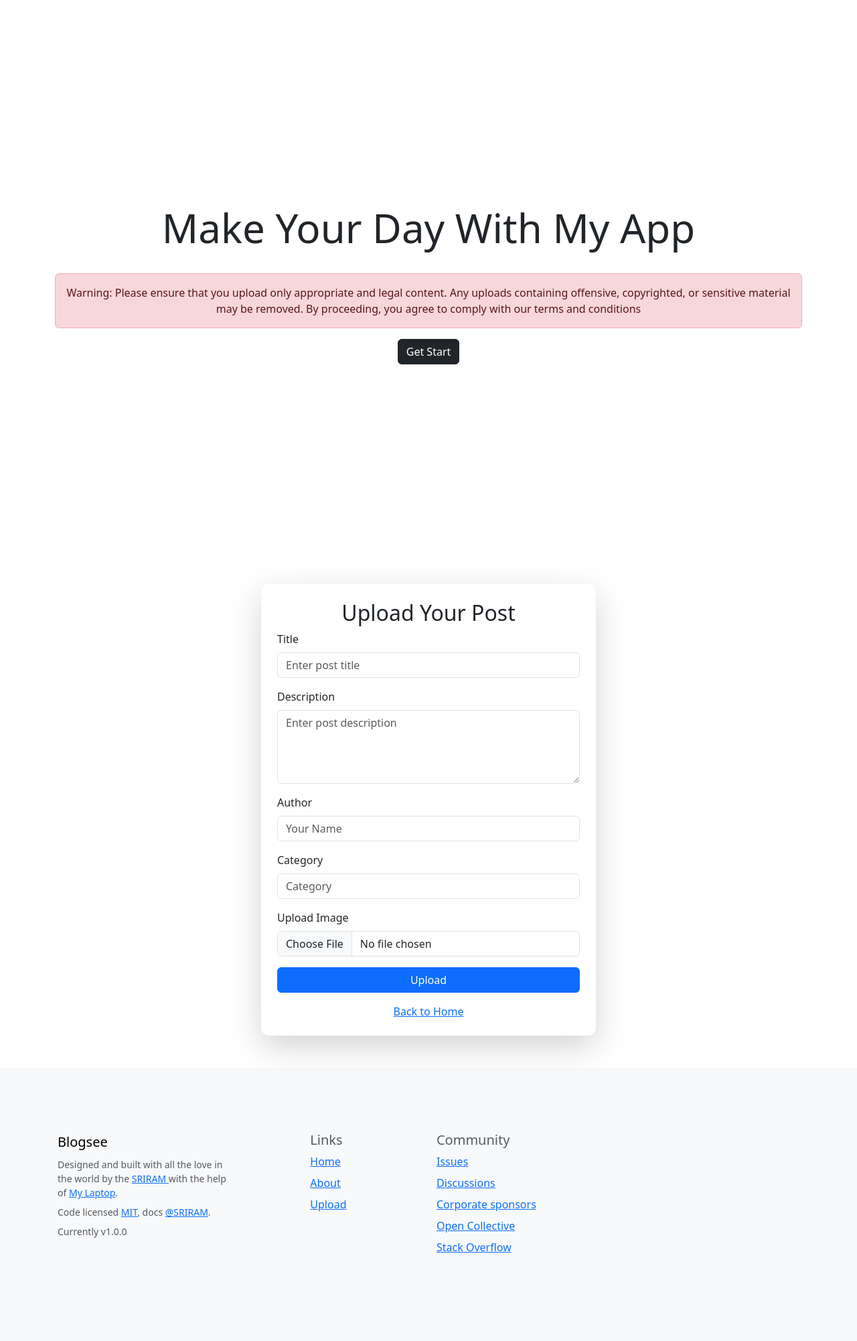
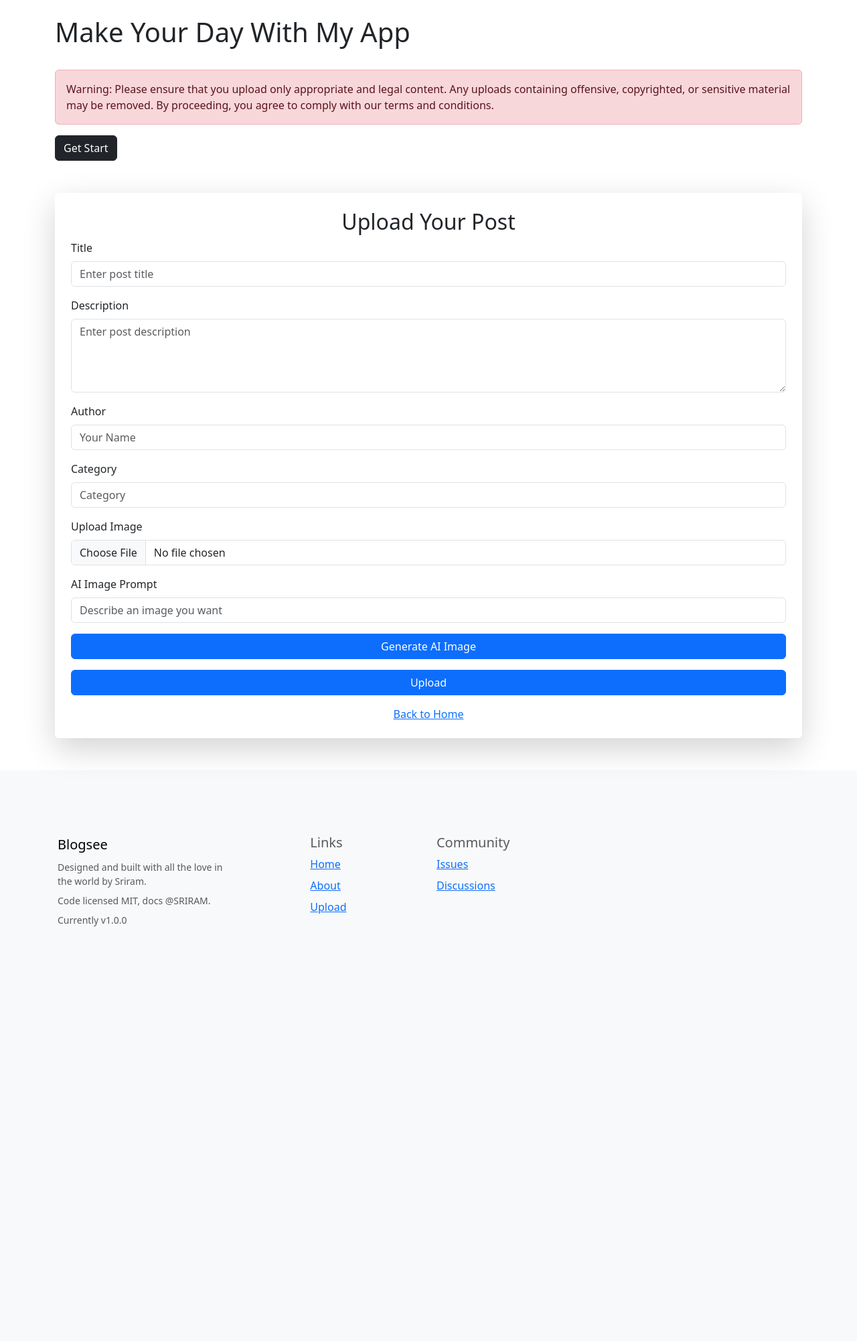
Before and after one commit to sriram-65/pyblog, a Flask app: page /uploadge in a window 1280 px wide. Shown: the part 56-2058 px from the top of the page at 67% size. After the commit the page ends 1439 px from the top, so only its background shows below. Run offline with Flask 3, Linux system fonts and the light colour scheme; some libraries are stand-ins or nearby versions.

Commit message:
Update upload.html

```diff
--- a/templates/upload.html
+++ b/templates/upload.html
@@ -26,32 +26,28 @@
               <li class="nav-item me-5">
                 <a class="nav-link" href="#">Upload</a>
               </li>
-
             </ul>
             <form class="d-flex" role="search" method="GET" action="/search">
               <input class="form-control me-3" name="query"  type="search" required placeholder="Search" aria-label="Search">
               <button class="btn btn-outline-success" type="submit" id="search">Search</button>
             </form>
-
-
           </div>
         </div>
       </nav>
+
+
       <br>
       <section id="home">
-
         <div class="container">
-
           <h1 class="text-capitalize">Make Your Day with My App</h1>
           <br>
-           <div class="alert alert-danger" role="alert">
-            Warning: Please ensure that you upload only appropriate and legal content. Any uploads containing offensive, copyrighted, or sensitive material may be removed. By proceeding, you agree to comply with our terms and conditions
-           </div>
-          </p>
-          <button class="btn btn-dark"><a href="#upload" class="text-decoration-none" style="color:white">Get Start </a></button>
-
+          <div class="alert alert-danger" role="alert">
+            Warning: Please ensure that you upload only appropriate and legal content. Any uploads containing offensive, copyrighted, or sensitive material may be removed. By proceeding, you agree to comply with our terms and conditions.
+          </div>
+          <button class="btn btn-dark"><a href="#upload" class="text-decoration-none" style="color:white">Get Start</a></button>
         </div>
       </section>
+
     <section id="upload">
         <div class="container">
             <div class="card p-4 shadow-lg border-0 mt-5">
@@ -74,11 +70,25 @@
                     <label for="description" class="form-label">Category</label>
                     <input type="text" class="form-control" name="cat" id="title" placeholder="Category" required>
                 </div>
+
                     <div class="mb-3">
-                        <label for="file" class="form-label">Upload Image</label>
-                        <input type="file" class="form-control" name="file" id="file" accept="image/*" required>
+                        <label for="file" id="fileInput" class="form-label">Upload Image</label>
+                        <input type="file" class="form-control" name="file" id="file" required>
                     </div>
-                    <button type="submit" class="btn btn-primary w-100">Upload</button>
+
+
+                    <div class="mb-3">
+                        <label for="ai-prompt" class="form-label">AI Image Prompt</label>
+                        <input type="text" class="form-control" id="ai-prompt" placeholder="Describe an image you want" required>
+                    </div>
+
+                    <button type="button" class="btn btn-primary w-100" id="generate-btn">Generate AI Image</button>
+                    <div id="ai-image-container" class="mt-3" style="display:none;">
+                        <h5>Generated Image:</h5>
+                        <img id="ai-image" class="img-fluid" />
+                    </div>
+
+                    <button type="submit" class="btn btn-primary w-100 mt-3">Upload</button>
                 </form>
                 <a href="/" class="d-block text-center mt-3">Back to Home</a>
             </div>
@@ -86,17 +96,17 @@
     </section>
 
 
+
     <footer class="bd-footer py-4 py-md-5 mt-5 bg-body-tertiary">
         <div class="container py-4 py-md-5 px-4 px-md-3 text-body-secondary">
           <div class="row">
             <div class="col-lg-3 mb-3">
               <a class="d-inline-flex align-items-center mb-2 text-body-emphasis text-decoration-none" href="/" aria-label="Bootstrap">
-
                 <span class="fs-5">Blogsee</span>
               </a>
               <ul class="list-unstyled small">
-                <li class="mb-2">Designed and built with all the love in the world by the <a href="#">SRIRAM </a> with the help of <a href="#">My Laptop</a>.</li>
-                <li class="mb-2">Code licensed <a href="#" target="_blank" rel="license noopener">MIT</a>, docs <a href="#" target="_blank" rel="license noopener">@SRIRAM</a>.</li>
+                <li class="mb-2">Designed and built with all the love in the world by Sriram.</li>
+                <li class="mb-2">Code licensed MIT, docs @SRIRAM.</li>
                 <li class="mb-2">Currently v1.0.0</li>
               </ul>
             </div>
@@ -106,42 +116,87 @@
                 <li class="mb-2"><a href="/">Home</a></li>
                 <li class="mb-2"><a href="#">About</a></li>
                 <li class="mb-2"><a href="#">Upload</a></li>
-
               </ul>
             </div>
-
             <div class="col-6 col-lg-2 mb-3">
               <h5>Community</h5>
               <ul class="list-unstyled">
-                <li class="mb-2"><a href="#" target="_blank" rel="noopener">Issues</a></li>
-                <li class="mb-2"><a href="#" target="_blank" rel="noopener">Discussions</a></li>
-                <li class="mb-2"><a href="#" target="_blank" rel="noopener">Corporate sponsors</a></li>
-                <li class="mb-2"><a href="#" target="_blank" rel="noopener">Open Collective</a></li>
-                <li class="mb-2"><a href="#" target="_blank" rel="noopener">Stack Overflow</a></li>
+                <li class="mb-2"><a href="#">Issues</a></li>
+                <li class="mb-2"><a href="#">Discussions</a></li>
               </ul>
             </div>
           </div>
         </div>
-      </footer>
+    </footer>
+
+    <style>
+      .su{
+        width:65%;
+        display: none;
+      }
+    </style>
+    <script>
+      const aiPromptInput = document.getElementById("ai-prompt");
+const generateBtn = document.getElementById("generate-btn");
+const aiImageContainer = document.getElementById("ai-image-container");
+const aiImage = document.getElementById("ai-image");
+const su = document.getElementById("su")
+
+generateBtn.addEventListener("click", async () => {
+    const prompt = aiPromptInput.value;
+    if (!prompt) {
+        alert("Please enter a prompt!");
+        return;
+    }
+
+    generateBtn.disabled = true;
+    aiImageContainer.style.display = "none";
+
+    try {
+        const response = await fetch(
+            "https://api-inference.huggingface.co/models/black-forest-labs/FLUX.1-schnell",
+            {
+                headers: {
+                    Authorization: `Bearer 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`,
+                    "Content-Type": "application/json",
+                },
+                method: "POST",
+                body: JSON.stringify({ inputs: prompt }),
+            }
+        );
+
+        if (response.ok) {
+            const result = await response.blob();
+            aiImage.src = URL.createObjectURL(result);
+            aiImageContainer.style.display = "block";
+
+
+            const fileInput = document.getElementById("file");
+            const file = new File([result], "generatedImage.jpg", { type: "image/jpeg" });
+
+            const dataTransfer = new DataTransfer();
+            dataTransfer.items.add(file);
+            fileInput.files = dataTransfer.files;
+            su.style.display = "block"
+
+            setTimeout(()=>{
+              su.style.display = "none"
+            },3000)
+
+
+        } else {
+            alert("Error generating image. Please try again.");
+        }
+    } catch (error) {
+        console.error(error);
+        alert("Error generating image. Please try again.");
+    }
+
+    generateBtn.disabled = false;
+});
+
+
+
+    </script>
 </body>
 </html>
-
-<style>
-
-    #upload .card {
-        max-width: 500px;
-        margin: auto;
-        border-radius: 12px;
-    }
-    #home{
-        width:100%;
-        height:100vh;
-        display: flex;
-        justify-content: center;
-        align-items: center;
-        text-align:center;
-    }
-    #home h1{
-        font-size: 60px;
-    }
-</style>
```
